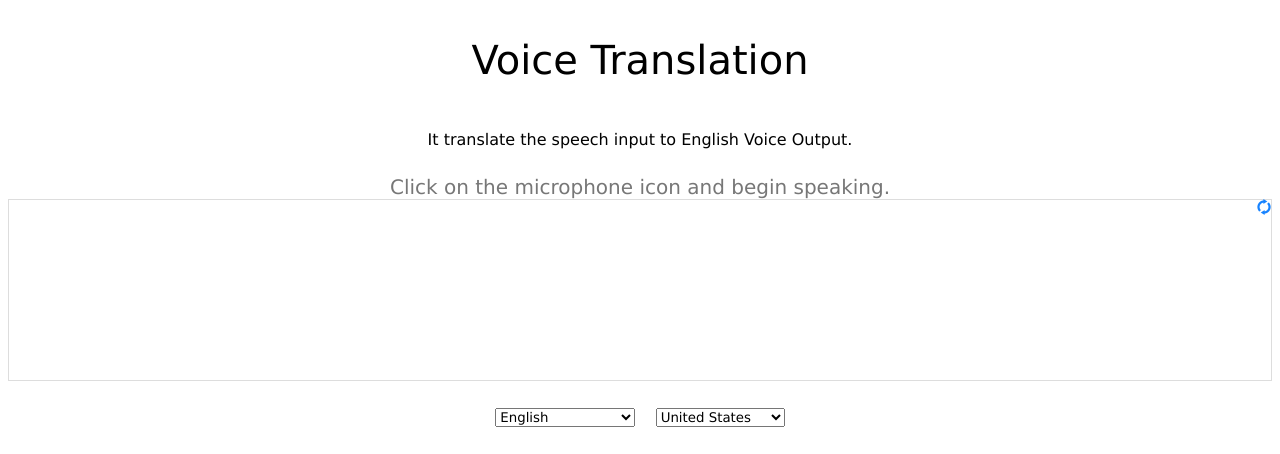
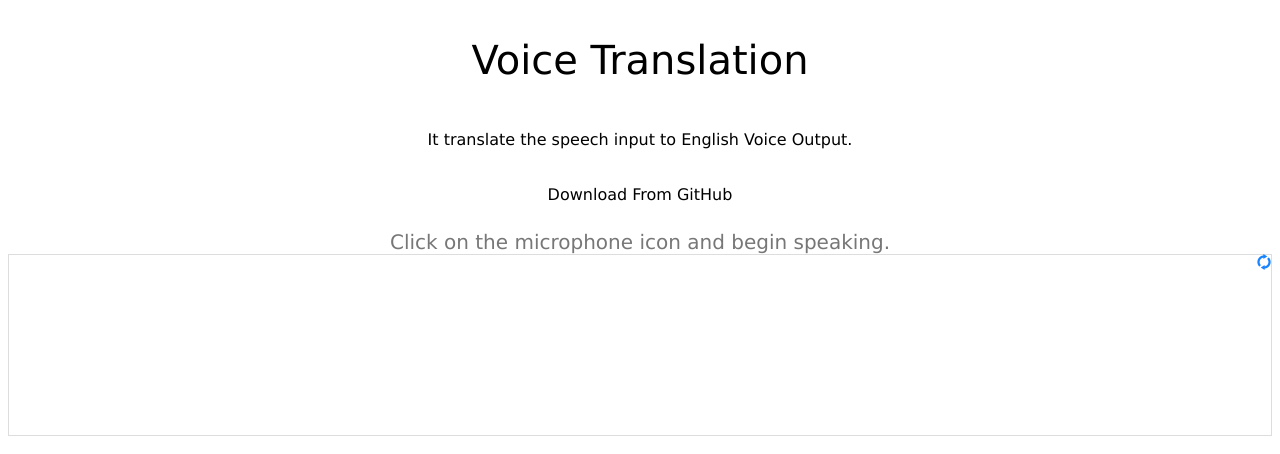
Before and after one commit to sankarsmith/sankarsmith.github.io, a PHP site: page /voicetranslation/index.php in a window 1280 px wide. Shown: the top 454 px of the page. Run offline with PHP 8.4, Linux system fonts and the light colour scheme; some libraries are stand-ins or nearby versions.

Commit message:
Update index.php

```diff
--- a/voicetranslation/index.php
+++ b/voicetranslation/index.php
@@ -86,6 +86,7 @@
 <h1 class="center" id="headline">
   Voice Translation </h1>
   <p class="center"> It translate the speech input to English Voice Output.</p>
+ <p class="center"><a href="https://github.com/sankarsmith/voicetranslation/" class="center"> Download From GitHub</a></p>
 </head>
 <body>
 <div id="info">
```
